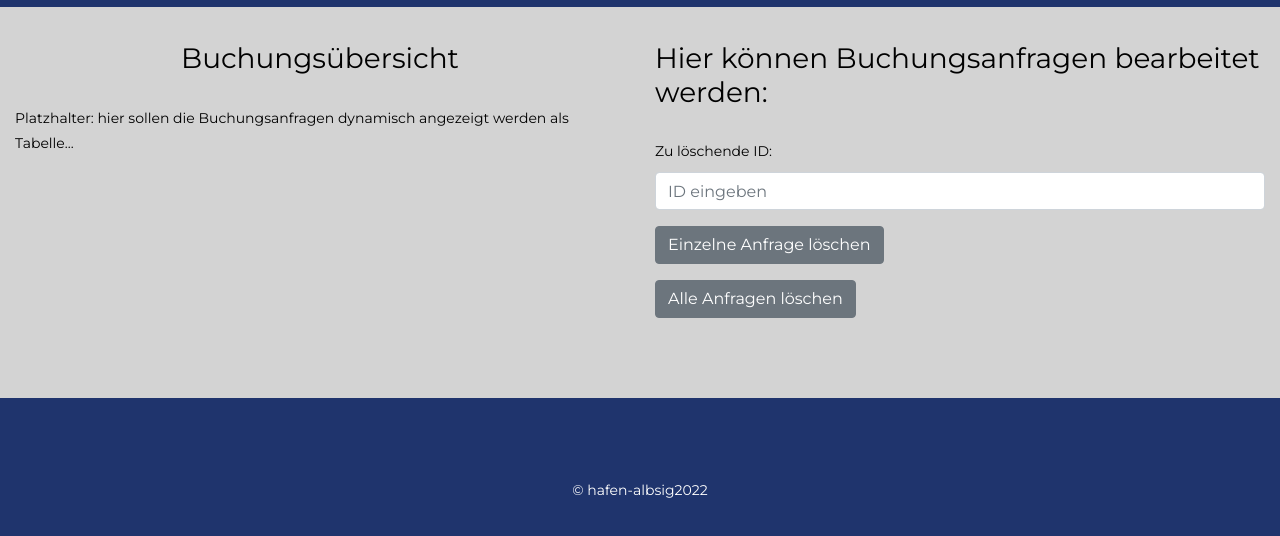
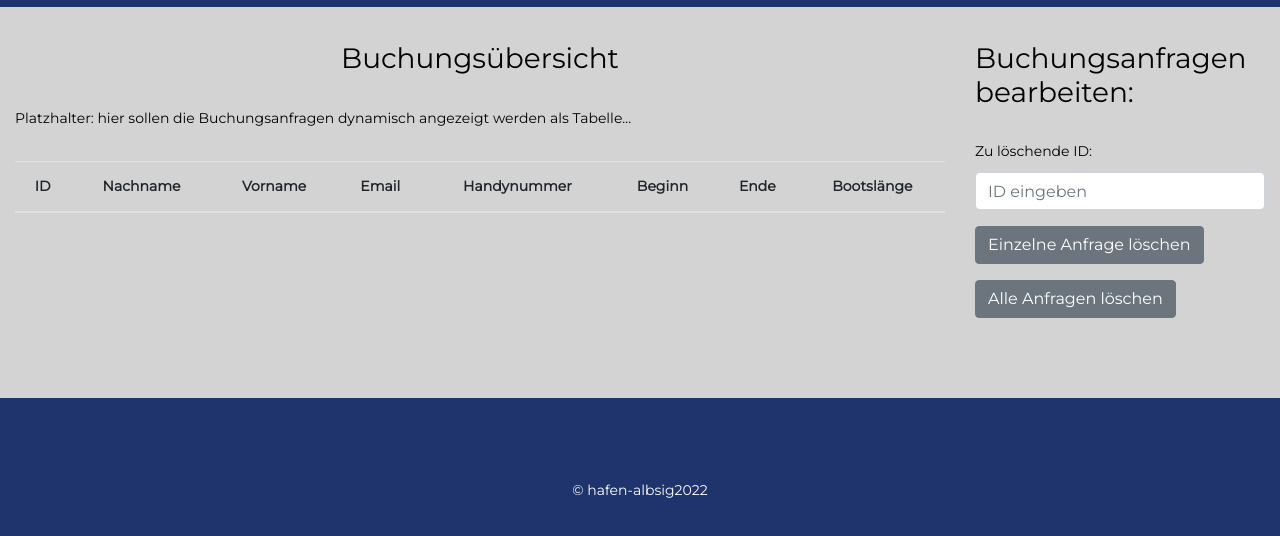
Before and after one commit to blakars/Booking-Website, a website: page admin.html in a window 1280 px wide. Shown: the part 68-604 px from the top of the page. Drawn offline with nearby package versions, Linux system fonts and the light colour scheme.

Commit message:
Anpassen Layout und Anlegen Tabelle in admin.html

```diff
--- a/admin.html
+++ b/admin.html
@@ -52,14 +52,33 @@
         <main>
             <section class="container-fluid bg-2">
                 <div class="row">
-                    <section class="col-md">
+                    <section class="col-md-9">
                         <p class="margin"></p>
                         <h3 class="margin">Buchungsübersicht</h3>
                         <p class="margin align-left">Platzhalter: hier sollen die Buchungsanfragen dynamisch angezeigt werden als Tabelle...</p>
+                        <div class="table-responsive-md">
+                            <table class="table">
+                                <thead>
+                                    <tr>
+                                        <th scope="col">ID</th>
+                                        <th scope="col">Nachname</th>
+                                        <th scope="col">Vorname</th>
+                                        <th scope="col">Email</th>
+                                        <th scope="col">Handynummer</th>
+                                        <th scope="col">Beginn</th>
+                                        <th scope="col">Ende</th>
+                                        <th scope="col">Bootslänge</th>
+                                    </tr>
+                                </thead>
+                                <tbody>
+                                    <div id="target"></div>
+                                </tbody>
+                            </table>
+                        </div>
                     </section>
                     <section class="col-md">
                         <p class="margin"></p>
-                        <h3 class="margin align-left">Hier können Buchungsanfragen bearbeitet werden:</h3>
+                        <h3 class="margin align-left">Buchungsanfragen bearbeiten:</h3>
                         <form id="single-delete">
                             <div class="row">
                                 <div class="col-md">
```
